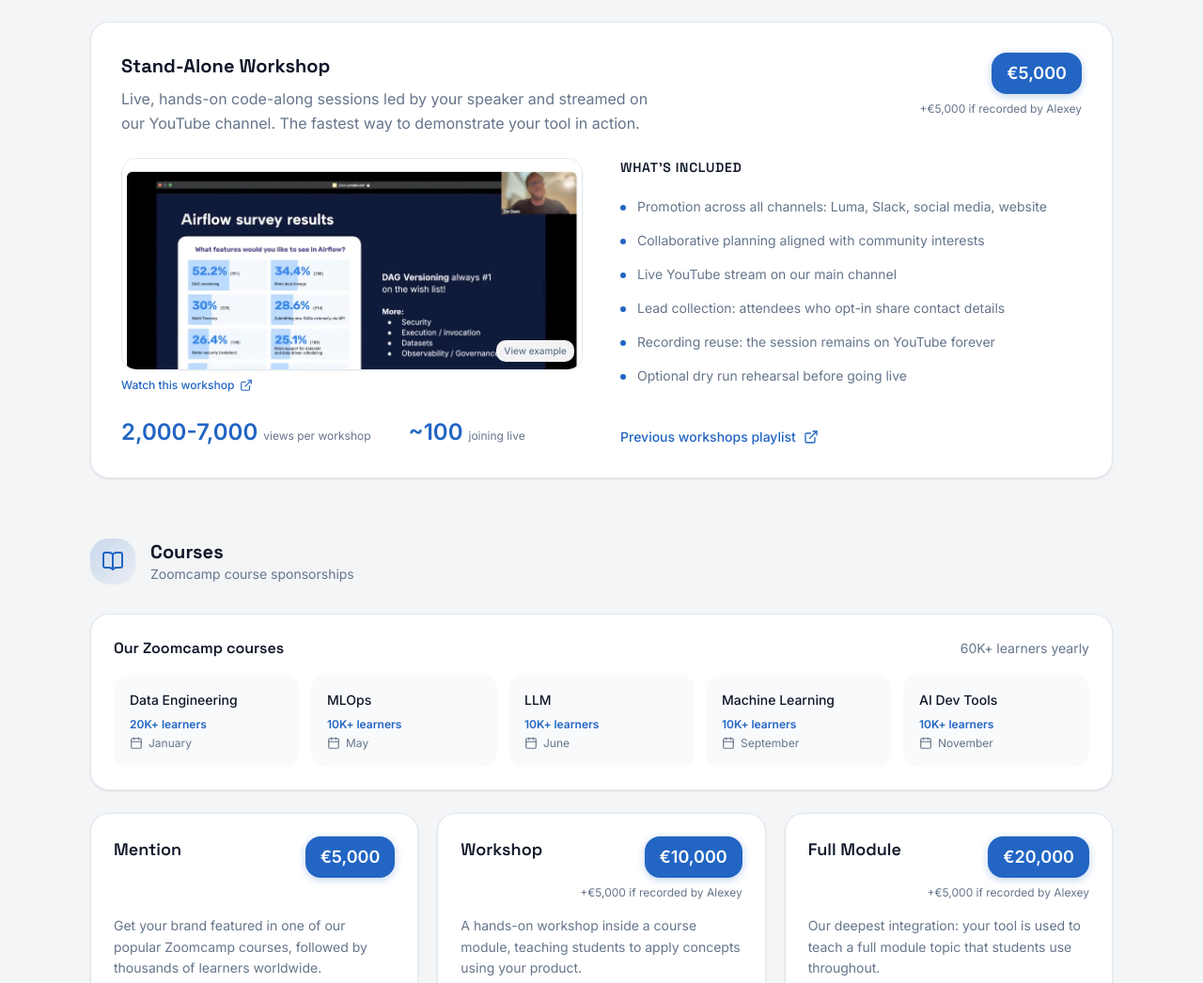
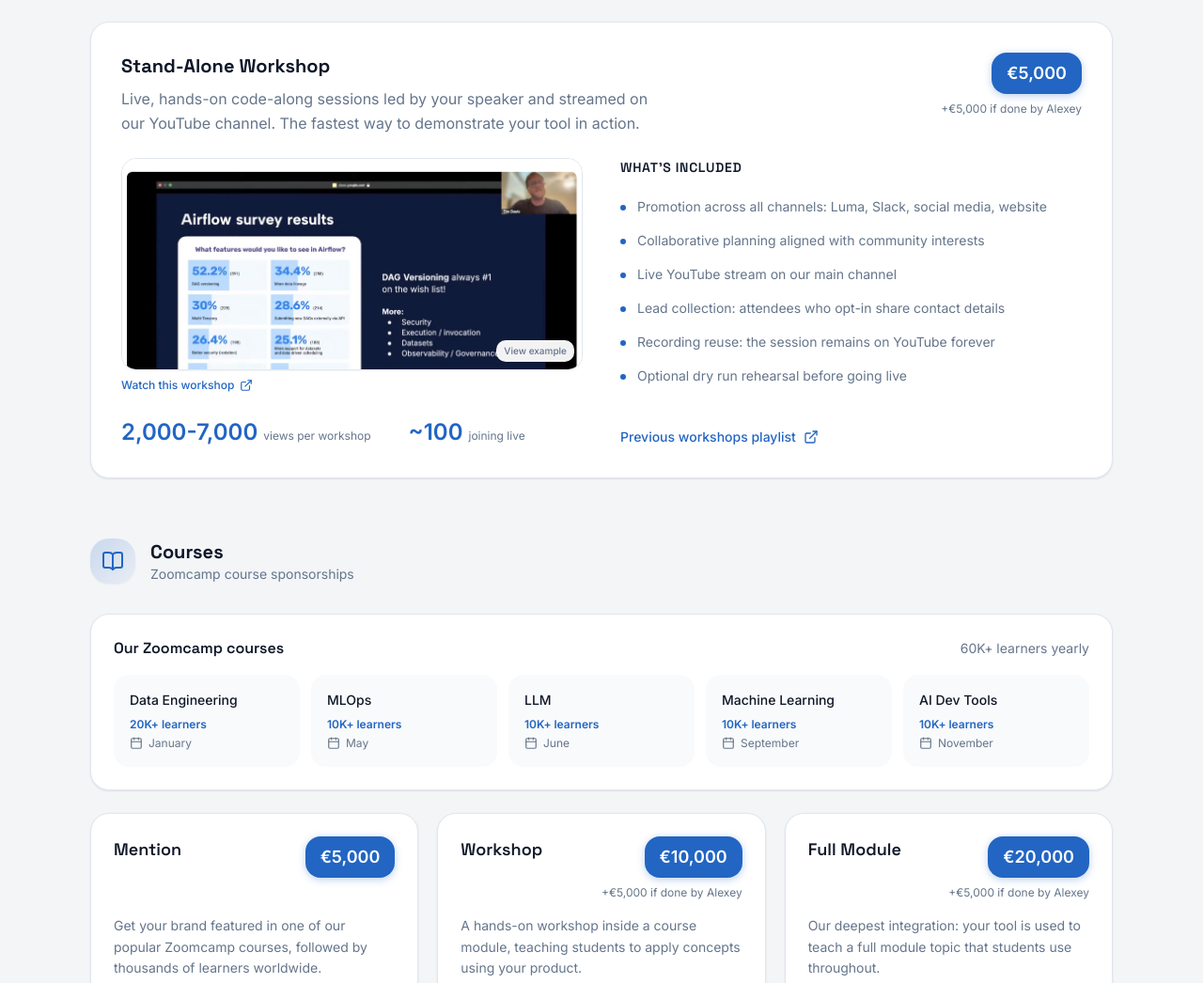
Before and after one commit to DataTalksClub/mediakit, a Jekyll site: the page built from index.html, in a window 1280 px wide and 1400 px high, scrolled down 2735 px. Shown: the part 152-1198 px from the top of the window at 94% size. Built offline with Jekyll 4.4.1, drawn with Linux system fonts in a browser that asks for light colours; nearby versions of some CDN libraries; some of the changed text lies outside the part shown.

Commit message:
Update Alexey add-on wording

```diff
--- a/_data/packages.yml
+++ b/_data/packages.yml
@@ -37,7 +37,7 @@ newsletter:
 workshop:
   title: Stand-Alone Workshop
   price: "€5,000"
-  extra_price: "+€5,000 if recorded by Alexey"
+  extra_price: "+€5,000 if done by Alexey"
   description: "Live, hands-on code-along sessions led by your speaker and streamed on our YouTube channel. The fastest way to demonstrate your tool in action."
   features:
     - "Promotion across all channels: Luma, Slack, social media, website"
@@ -77,7 +77,7 @@ in_person:
       icon: users
     - title: In-Person Workshop
       price: "€5,000"
-      extra_price: "+€5,000 if recorded by Alexey"
+      extra_price: "+€5,000 if done by Alexey"
       description: "A hands-on session where participants learn a concrete skill, build something, and connect the lesson to your product or topic."
       features:
         - Practical topic and exercises built around a learning outcome
@@ -107,7 +107,7 @@ courses:
     example_label: See it in the course
   - title: Workshop
     price: "€10,000"
-    extra_price: "+€5,000 if recorded by Alexey"
+    extra_price: "+€5,000 if done by Alexey"
     description: "A hands-on workshop inside a course module, teaching students to apply concepts using your product."
     features:
       - Logo placement on course page
@@ -123,7 +123,7 @@ courses:
     example_label: See the dlt workshop
   - title: Full Module
     price: "€20,000"
-    extra_price: "+€5,000 if recorded by Alexey"
+    extra_price: "+€5,000 if done by Alexey"
     description: "Our deepest integration: your tool is used to teach a full module topic that students use throughout."
     features:
       - Logo + mention in the launch stream
```
